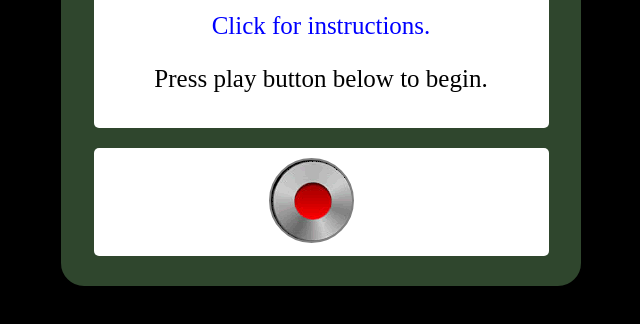
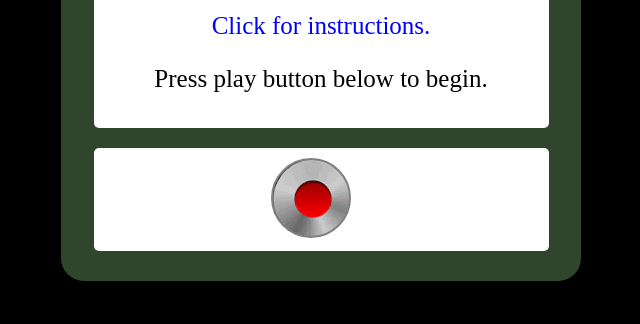
Before and after one commit to BTC-Programming/Web-Mastermind-Full, a plain HTML site: page index.html in a window 1280 px wide. Shown: the part 180-504 px from the top of the page, without its empty margins (319-959 px from the left). Drawn offline with Linux system fonts and the light colour scheme.

Commit message:
button clean

```diff
--- a/style.css
+++ b/style.css
@@ -62,12 +62,12 @@ select:hover {
 }
 
 button {
-    height:85px;
-	width:85px;
+    height:80px;
+	width:80px;
 	margin-left:-20px;
 	border-radius:50%;
 	border:2px solid gray;
-    background: -2px -3px black url("button-red.png") no-repeat;
+    background: -4px -5px black url("button-red.png") no-repeat;
 }
 button:hover {
 	border:2px solid yellow;
```
